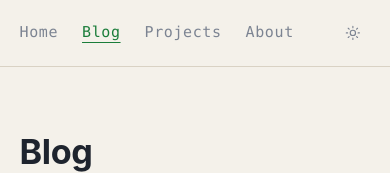
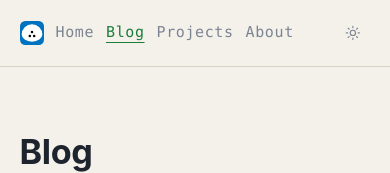
Before and after one commit to 1kyc/1kyc.github.io, an Astro site: page /blog in a window 390 px wide. Shown: the top 173 px of the page. Built offline with nearby package versions, Linux system fonts and the light colour scheme; Astro itself is replaced by a stand-in of ours; some packages are replaced by stand-ins of ours.

Commit message:
Put the site mark at the head of the nav, linking to the maze
The mark points at /favicon.svg rather than a copy, so the browser serves
it from the cache entry already filled for the tab icon: no extra
request, and the two can never drift apart. Its rounded corners come from
that file and are transparent, so it sits on the page background in
either theme.

It links to / and so leads INTO the maze. That exposes no maze
destination, leaving the root's crawler stance intact.

Two layout details worth recording:

The nav is baseline-aligned, and a replaced element's baseline is its
bottom edge, which hangs an image low against the link text.
align-self:center opts the mark out, matching what .theme-toggle already
does. Measured: the mark's optical centre lands on the link text's, to
within a tenth of a pixel.

The nav was already running at ~99% of its width on a phone: at 375px it
needed 333.6px of the 337.5px available. Adding any item tipped it over
and dropped the theme toggle onto a second row, doubling the nav's height
on mobile. A tighter column gap below 30rem buys the room back (slack now
15.9px) and leaves desktop untouched. Under ~360px it still wraps, as it
did before.

```diff
--- a/src/layouts/Layout.astro
+++ b/src/layouts/Layout.astro
@@ -68,6 +68,13 @@ const isActive = (href: string) =>
 		    discoverable and indexable, so their nav is plaintext by design.
 		    Keep this in the clear; only the root is hidden behind the maze. */}
 		<nav>
+			{/* The mark links INTO the maze at the root, which exposes no maze
+			    destination, so the root's crawler stance above is unaffected. It
+			    reuses /favicon.svg, already fetched for the tab icon, so it costs
+			    no extra request and cannot drift from the favicon. */}
+			<a class="nav-mark" href="/" aria-label="the maze">
+				<img src="/favicon.svg" alt="" width="24" height="24" />
+			</a>
 			<a href="/home" aria-current={isActive('/home') ? 'page' : undefined}>Home</a>
 			<a href="/blog" aria-current={isActive('/blog') ? 'page' : undefined}>Blog</a>
 			<a href="/projects" aria-current={isActive('/projects') ? 'page' : undefined}>Projects</a>
--- a/src/styles/content.css
+++ b/src/styles/content.css
@@ -298,6 +298,51 @@ nav a[aria-current="page"] {
 	text-decoration: underline;
 	text-decoration-thickness: 1px;
 	text-underline-offset: 0.35em;
+}
+
+/* -----------------------------------------------------------------------------
+   3aa. NAV MARK: the site icon at the head of the nav, linking to the maze at /
+   It points at /favicon.svg rather than a copy, so the browser serves it from
+   the cache entry it already filled for the tab icon (no extra request) and the
+   two can never drift apart. The rounded corners come from that file, and they
+   are transparent, so the mark sits on the page background in either theme.
+
+   The nav is baseline-aligned, and a replaced element's baseline is its BOTTOM
+   edge, which would hang the mark low against the link text. align-self:center
+   opts it out; the negative margin-block then folds any extra height back into
+   the text line so the nav row keeps its rhythm (same trick as .theme-toggle).
+   Sized at 1.5rem to match that line box, so today the margin resolves to zero
+   and only starts working if --mark-size is tuned up.
+   --------------------------------------------------------------------------- */
+.nav-mark {
+	--mark-size: 1.5rem;             /* 24px, matches the nav line box; tunable */
+	align-self: center;
+	display: inline-flex;
+	margin-block: calc((var(--mark-size) - 1.5rem) / -2);
+	border-radius: var(--radius);
+	transition: opacity var(--dur) var(--ease);
+}
+.nav-mark img {
+	display: block;
+	inline-size: var(--mark-size);
+	block-size: var(--mark-size);
+}
+/* the links wake by color; an image has none to change, so it lifts instead */
+.nav-mark:hover,
+.nav-mark:focus-visible {
+	opacity: 0.72;
+}
+
+/* The nav was already running at ~99% of its width on a phone before the mark
+   existed: at 375px it needed 333.6px of the 337.5px available, under 4px of
+   slack. Adding the mark pushes it over, and the theme toggle (which carries
+   margin-inline-start:auto) drops onto a second row, doubling the nav's height.
+   Tightening the column gap on small screens alone buys back the room. Desktop
+   is untouched. Below ~360px it still wraps, exactly as it did before. */
+@media (max-width: 30rem) {
+	nav {
+		column-gap: 0.75rem;
+	}
 }
 
 /* -----------------------------------------------------------------------------
```
